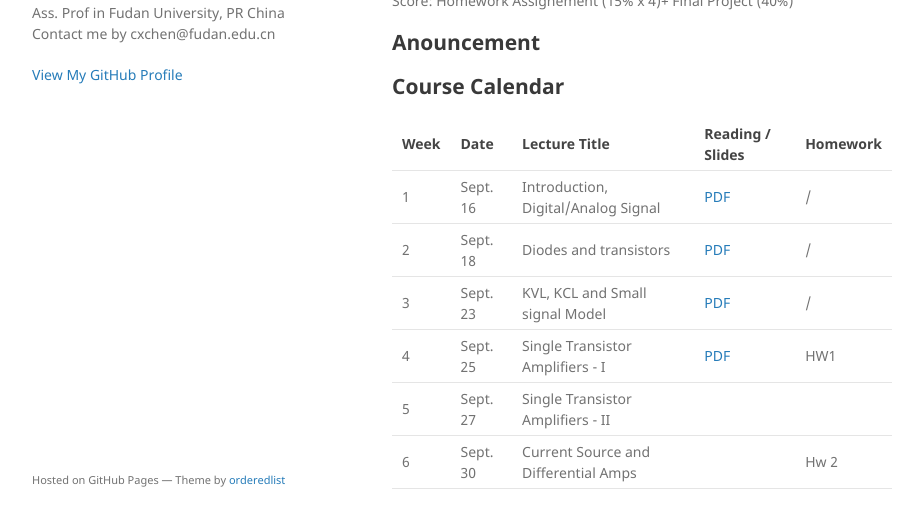
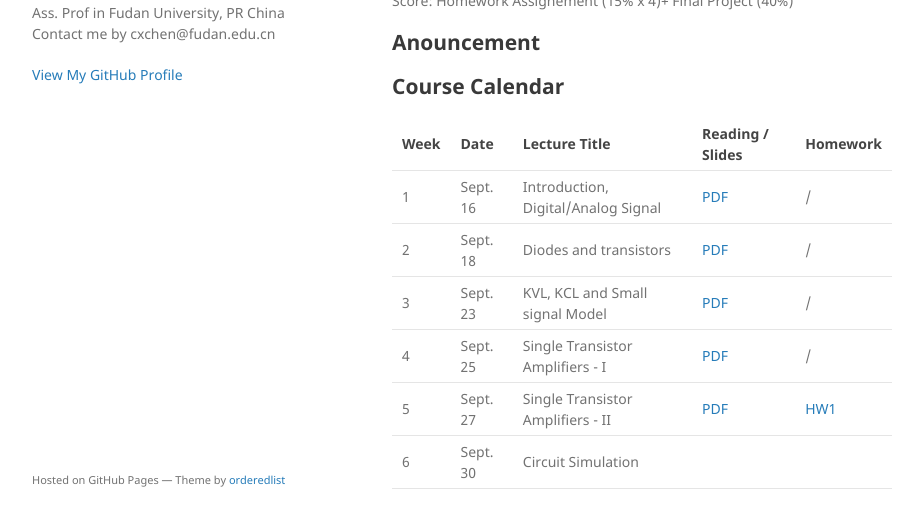
Before and after one commit to cihlab/cihlab.github.io, a Jekyll site: the page built from course/ckt20.md, in a window 1280 px wide and 925 px high, cut to the strip 366-894 px from the top of the window. Shown: the whole strip, without its empty margins (178-1101 px from the left). Built offline with Jekyll 4.4.1, drawn with Linux system fonts in a browser that asks for light colours; our own code applies the rules of GitHub Pages for plain Markdown files.

Commit message:
Update ckt20.md

```diff
--- a/course/ckt20.md
+++ b/course/ckt20.md
@@ -27,6 +27,6 @@ Score: Homework Assignement (15% x 4)+ Final Project (40%)
 1| Sept. 16 | Introduction, Digital/Analog Signal | [PDF](./cktlec01.pdf)  | / |
 2| Sept. 18 | Diodes and transistors | [PDF](./cktlec02.pdf)  | / |
 3| Sept. 23 | KVL, KCL and Small signal Model | [PDF](./cktlec03.pdf)  | / |
-4| Sept. 25 | Single Transistor Amplifiers - I| [PDF](./cktlec04.pdf)  | HW1 |
-5| Sept. 27 | Single Transistor Amplifiers - II|   |  |
-6| Sept. 30 | Current Source and Differential Amps|   | Hw 2 |
+4| Sept. 25 | Single Transistor Amplifiers - I| [PDF](./cktlec04.pdf)  | / |
+5| Sept. 27 | Single Transistor Amplifiers - II| [PDF](./cktlec05.pdf)  | [HW1](./ckthw1.pdf) |
+6| Sept. 30 | Circuit Simulation |   |  |
```
